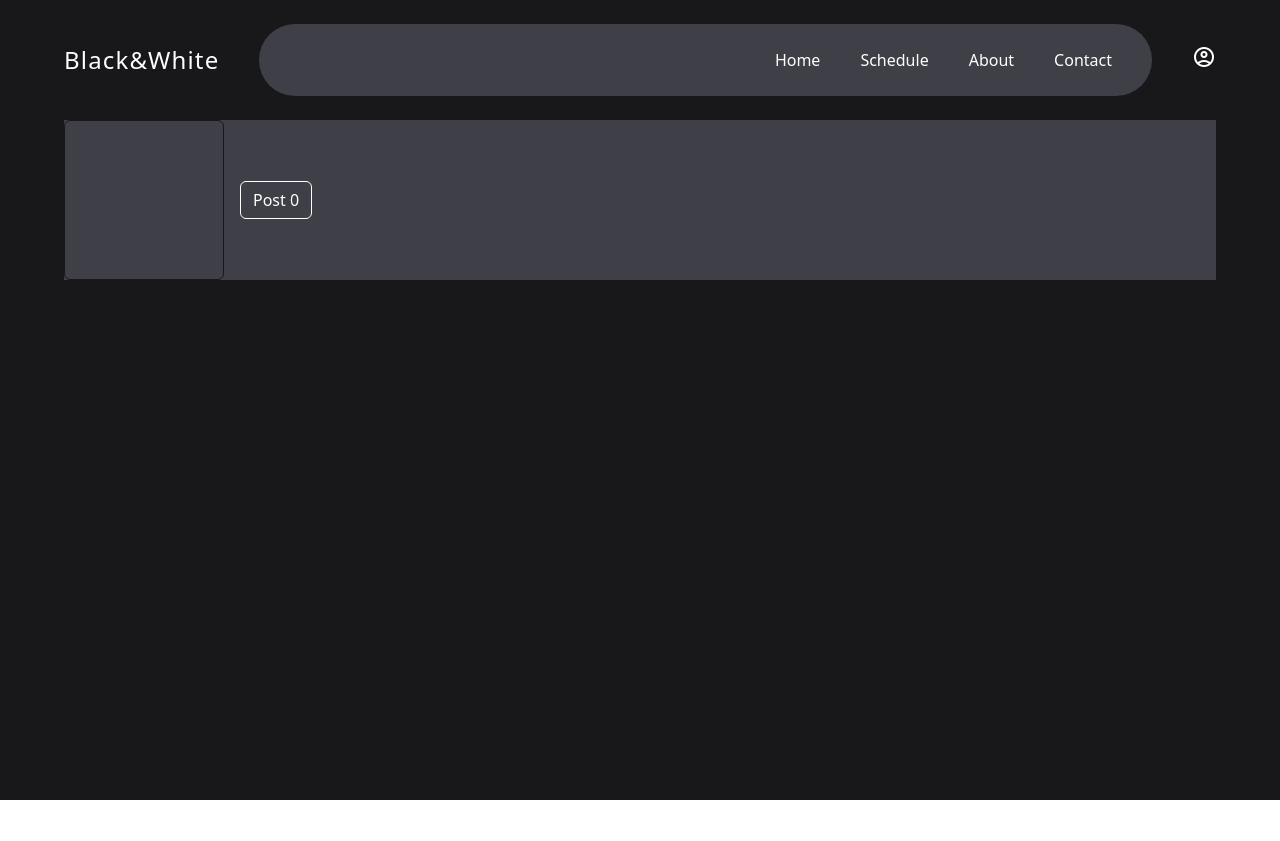
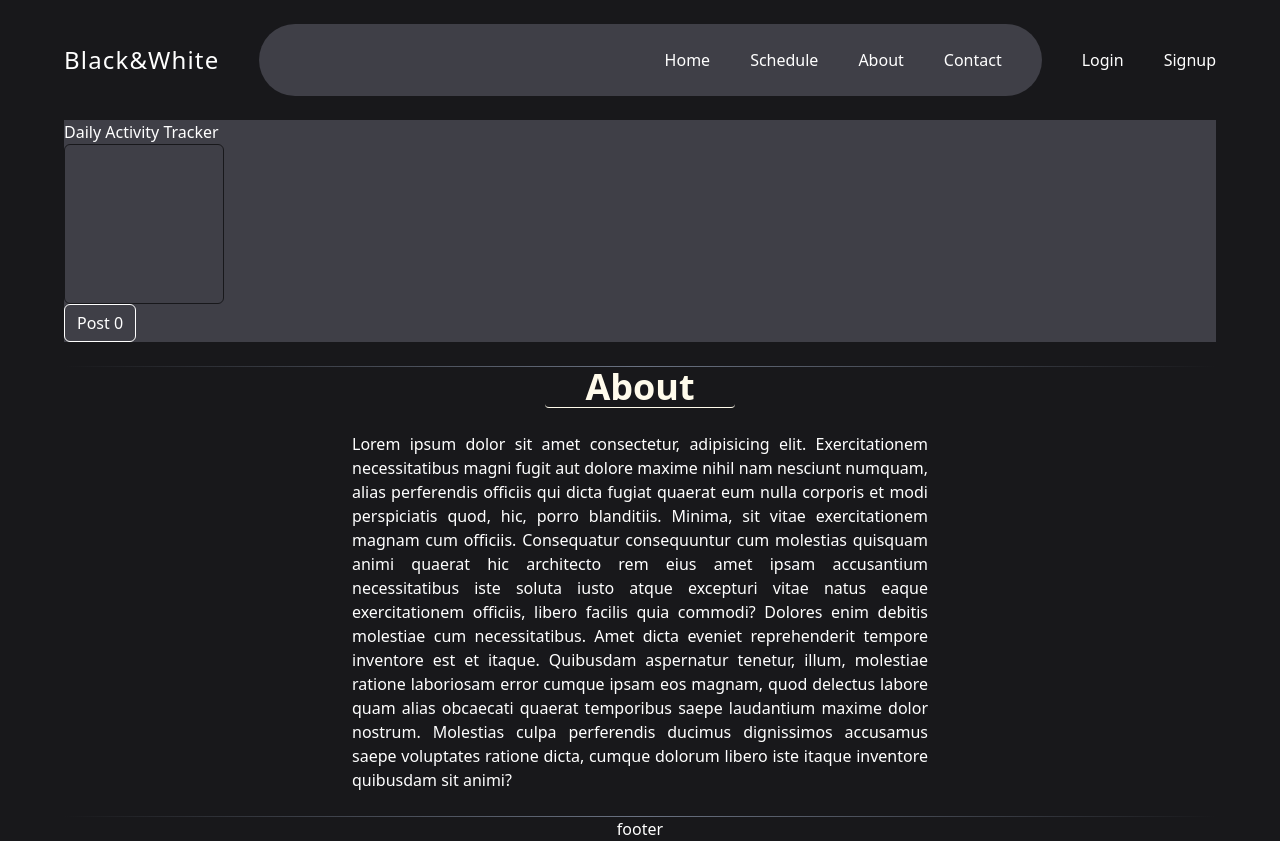
Before and after one commit to iamaakashks/Black_and_White, a React (Vite) app: page / in a window 1280 px wide. Before the commit the page ends 800 px from the top, so only its background shows below. Built offline with nearby package versions, Linux system fonts and the light colour scheme.

Commit message:
added sections about, footer and made the daily tracker activity shade post wise

```diff
--- a/components/About.jsx
+++ b/components/About.jsx
@@ -1,9 +1,12 @@
-import {Routes, Route} from 'react-router-dom'
 
 export function About() {
     return (
-        <div>
-            Hello about
+        <div className='w-full'>
+            <div className="h-[1px] bg-gradient-to-r from-transparent via-gray-500 to-transparent"></div>
+            <div className='w-[50%] mx-auto flex flex-col items-center gap-6'>
+                <h1 className='font-semibold text-4xl text-amber-50 border-b-[1px] rounded px-10'>About</h1>
+                <h1 className='text-justify'>Lorem ipsum dolor sit amet consectetur, adipisicing elit. Exercitationem necessitatibus magni fugit aut dolore maxime nihil nam nesciunt numquam, alias perferendis officiis qui dicta fugiat quaerat eum nulla corporis et modi perspiciatis quod, hic, porro blanditiis. Minima, sit vitae exercitationem magnam cum officiis. Consequatur consequuntur cum molestias quisquam animi quaerat hic architecto rem eius amet ipsam accusantium necessitatibus iste soluta iusto atque excepturi vitae natus eaque exercitationem officiis, libero facilis quia commodi? Dolores enim debitis molestiae cum necessitatibus. Amet dicta eveniet reprehenderit tempore inventore est et itaque. Quibusdam aspernatur tenetur, illum, molestiae ratione laboriosam error cumque ipsam eos magnam, quod delectus labore quam alias obcaecati quaerat temporibus saepe laudantium maxime dolor nostrum. Molestias culpa perferendis ducimus dignissimos accusamus saepe voluptates ratione dicta, cumque dolorum libero iste itaque inventore quibusdam sit animi?</h1>
+            </div>
         </div>
     )
 }
--- /dev/null
+++ b/components/Footer.jsx
@@ -0,0 +1,16 @@
+import React from 'react'
+import { Home } from './Home';
+import { Link } from 'react-router-dom';
+
+function Footer() {
+    return (
+        <div className='w-full'>
+            <div className='h-[1px] bg-gradient-to-r from-transparent via-gray-500 to-transparent'></div>
+            <div className='flex justify-center '>
+                footer
+            </div>
+        </div>
+    )
+}
+
+export default Footer;
--- a/components/Header.jsx
+++ b/components/Header.jsx
@@ -3,14 +3,14 @@ import { useState } from "react";
 import { Link } from "react-router-dom";
 
 export function Header() {
-      const [loggedIn, setLoggedIn] = useState(true);
+      const [loggedIn, setLoggedIn] = useState(false);
     return (
         <div className='w-full flex items-center gap-10 text-md'>
             <h1 className='tracking-wider font-thin text-2xl'>Black&White</h1>
             <div className='bg-zinc-700 flex-1 flex justify-end gap-10 py-6 rounded-full px-10'>
             <Link to="/">Home</Link>
             <button>Schedule</button>
-            <Link to="/about">About</Link>
+            <button>About</button>
             <button>Contact</button>
             </div>
             {
@@ -20,7 +20,7 @@ export function Header() {
                 </button>
             ) : (
                 <div className={`flex items-center gap-10 py-6`}>
-                <button className=''>Login</button>
+                <button onClick={()=>setLoggedIn(true)} className=''>Login</button>
                 <button>Signup</button>
                 </div>
             )
--- a/components/Home.jsx
+++ b/components/Home.jsx
@@ -1,6 +1,8 @@
 import React from "react";
 import {Header} from './Header.jsx'
 import {Tracker} from './Tracker.jsx'
+import { About } from "./About.jsx";
+import Footer from "./Footer.jsx";
 
 export function Home() {
     return (
@@ -8,6 +10,10 @@ export function Home() {
             <Header />
             <br />
             <Tracker />
+            <br/>
+            <About />
+            <br/>
+            <Footer />
         </div>
     )
 }
--- a/components/Tracker.jsx
+++ b/components/Tracker.jsx
@@ -1,13 +1,19 @@
 import { useState } from "react";
 export function Tracker() {
     const [count, setcount] = useState(0);
+    const greenShades = [
+        'bg-green-400',
+        'bg-green-600',
+        'bg-green-800',
+    ]
     function post() {
         setcount(prev => prev+1)
         console.log("hello count: " + count);
     }
     return (
-        <div className='w-full bg-zinc-700 flex items-center gap-4'>
-            <div className={`w-40 h-40 border-[1px] border-zinc-900 rounded-md ${count&&'bg-green-600'}`}></div>
+        <div className='w-full bg-zinc-700 flex-col items-center gap-4'>
+            <h1>Daily Activity Tracker</h1>
+            <div className={`w-40 h-40 border-[1px] border-zinc-900 rounded-md ${count>0&& `${greenShades[0]} ${count>2&& `${greenShades[1]} ${count>4 && greenShades[2]}`}`}`}></div>
             <button onClick={post} className="px-3 py-1.5 border-[1px] rounded-md">Post {count}</button>
         </div>
     )
--- a/src/App.jsx
+++ b/src/App.jsx
@@ -1,4 +1,4 @@
-import React, { useState } from 'react'
+import React from 'react'
 import { Home } from '../components/Home.jsx'
 import { Route, Routes } from 'react-router-dom';
 import { About } from '../components/About.jsx';
@@ -10,7 +10,6 @@ function App() {
       <Routes>
           <Route path='/' element={<Home />} />
           <Route path='*' element={<NotAvailable />} />
-          <Route path='about' element={<About />} />
       </Routes>
     </>
   )
```
